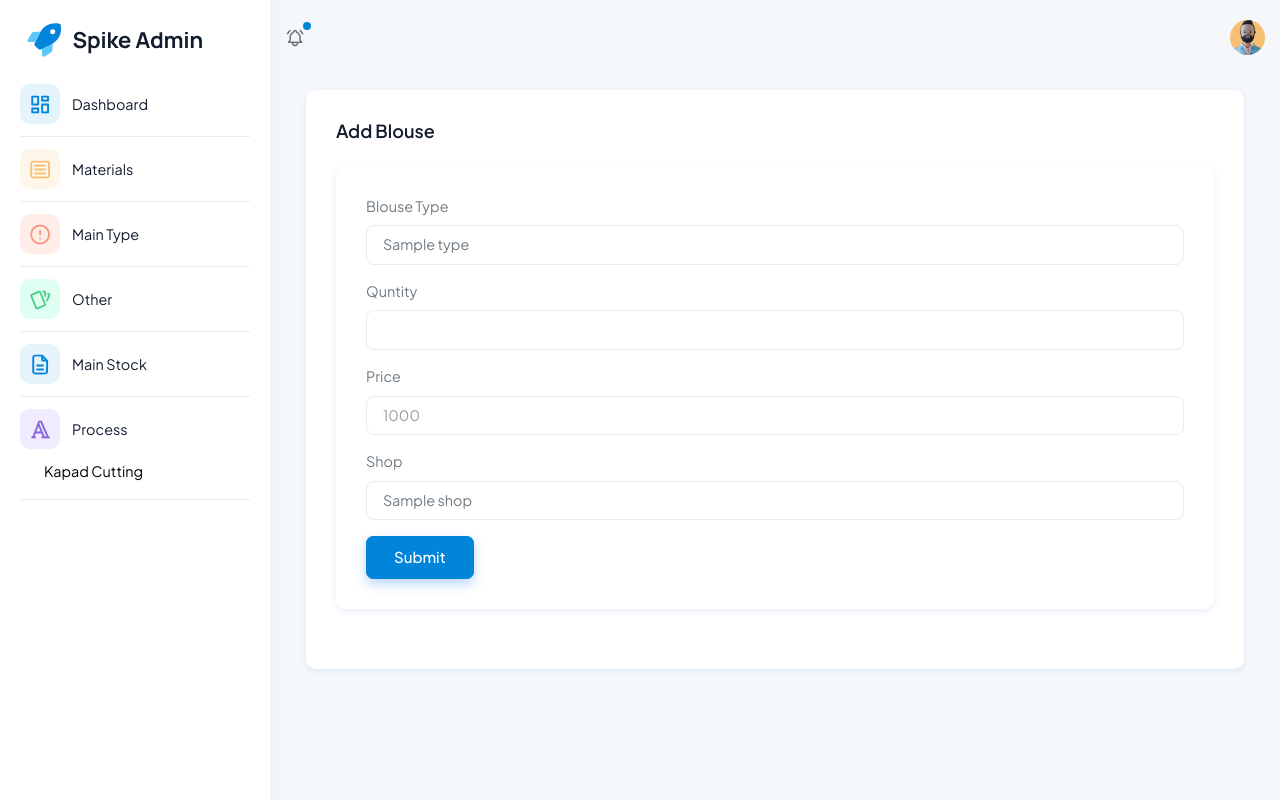
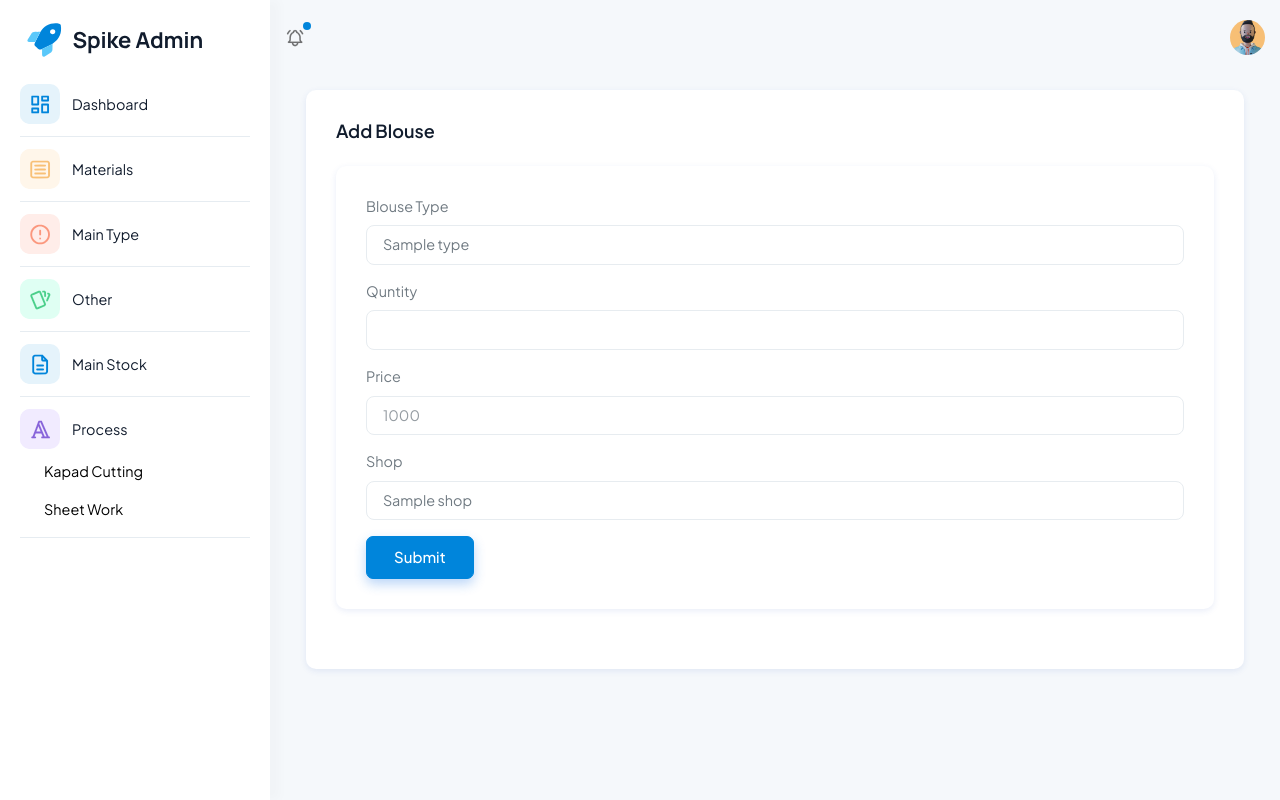
Before and after one commit to harsh-android/hotspit, a PHP site: page /add-blouse-stock.php in a window 1280 px wide, after a click on "Process". Run offline with PHP 8.4, Linux system fonts and the light colour scheme; tables that the repository leaves empty or names only in its code hold one stand-in row (values such as "Sample post"); some libraries are stand-ins or nearby versions.

Commit message:
Sheet Work

```diff
--- a/slider.php
+++ b/slider.php
@@ -101,6 +101,7 @@
             <div class="accordion-body">
               <ul class="list-unstyled ms-4">
               <li class="list-item mb-3"><a href="add-kapad-cutting.php" class="nav-link text-black">Kapad Cutting</a></li>
+              <li class="list-item mb-3"><a href="add-sheet-work.php" class="nav-link text-black">Sheet Work</a></li>
             </ul>
             </div>
           </div>
```
